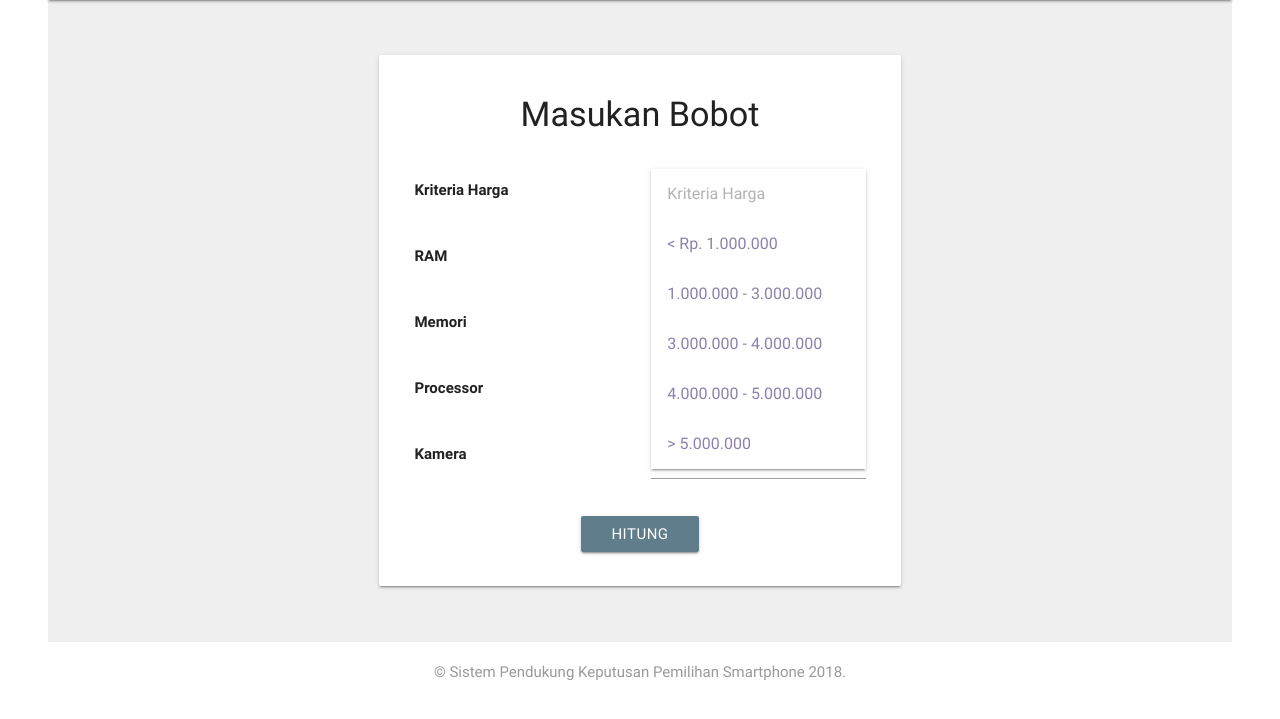
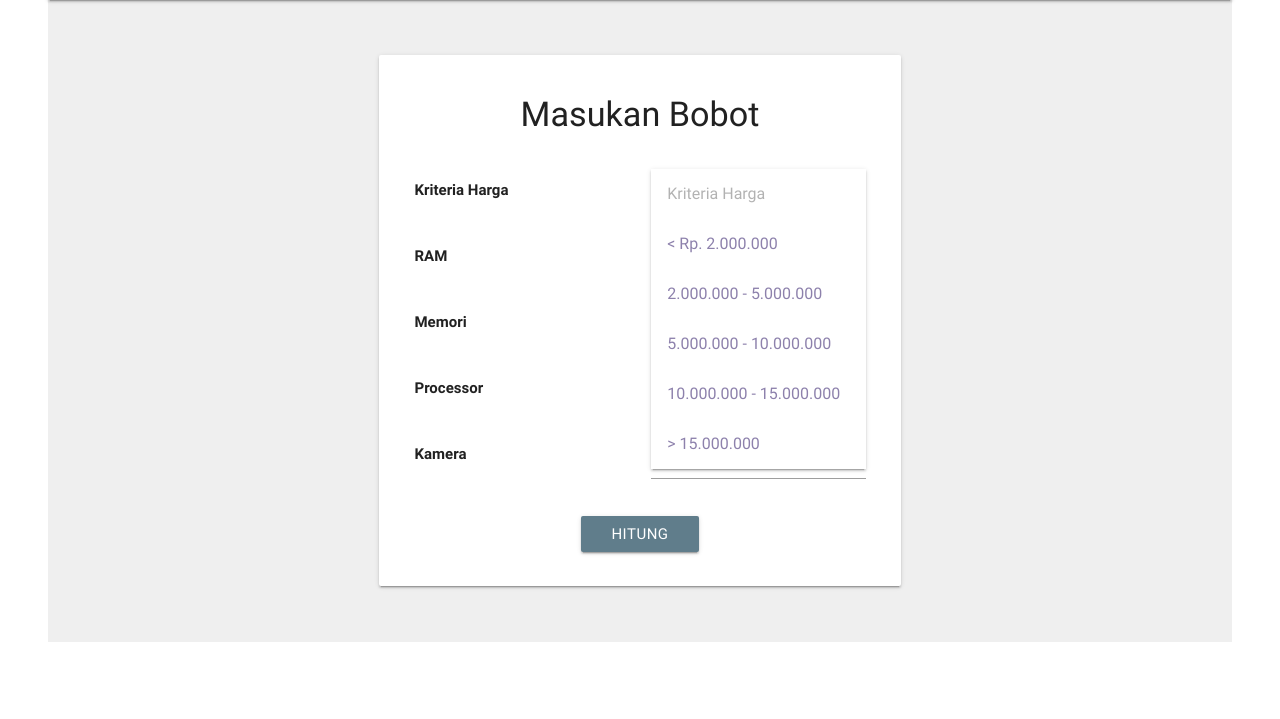
Before and after one commit to Hapsarip/hape.sis, a PHP site: page /rekomendasi.php in a window 1280 px wide, after a click on "Kriteria Harga". Shown: the part 64-783 px from the top of the page. Run offline with PHP 8.4, Linux system fonts and the light colour scheme; some libraries are stand-ins or nearby versions.

Commit message:
fixing logic in rekomendasi.js

```diff
--- a/rekomendasi.php
+++ b/rekomendasi.php
@@ -65,11 +65,11 @@
                                                             <div class="col s6">
                                                                 <select required name="harga">
                                                                     <option value = "" disabled selected style="color: #eceff1;"><i>Kriteria Harga</i></option>
-                                                                    <option value = "5">< Rp. 1.000.000</option>
-                                                                    <option value = "4">1.000.000 - 3.000.000</option>
-                                                                    <option value = "3">3.000.000 - 4.000.000</option>
-                                                                    <option value = "2">4.000.000 - 5.000.000</option>
-                                                                    <option value = "1">> 5.000.000</option>
+                                                                    <option value = "5">< Rp. 2.000.000</option>
+                                                                    <option value = "4">2.000.000 - 5.000.000</option>
+                                                                    <option value = "3">5.000.000 - 10.000.000</option>
+                                                                    <option value = "2">10.000.000 - 15.000.000</option>
+                                                                    <option value = "1">> 15.000.000</option>
                                                                 </select>
                                                             </div>
 
@@ -79,11 +79,11 @@
                                                             <div class="col s6">
                                                                 <select required name="ram">
                                                                     <option value = "" disabled selected>Kriteria RAM</option>
-                                                                    <option value = "1">0 - 1 Gb</option>
-                                                                    <option value = "2">2 Gb</option>
-                                                                    <option value = "3">3 Gb</option>
-                                                                    <option value = "4">4 Gb</option>
-                                                                    <option value = "5">> 5 Gb</option>
+                                                                    <option value = "1">1 - 3 Gb</option>
+                                                                    <option value = "2">4 - 6 Gb</option>
+                                                                    <option value = "3">7 - 9 Gb</option>
+                                                                    <option value = "4">10 - 12 Gb</option>
+                                                                    <option value = "5">> 12 Gb</option>
                                                                 </select>
                                                             </div>
 
@@ -93,11 +93,11 @@
                                                             <div class="col s6">
                                                                 <select required name="memori">
                                                                     <option value = "" disabled selected>Kriteria Penyimpanan</option>
-                                                                    <option value = "1">0 - 4 Gb</option>
-                                                                    <option value = "2">8 Gb</option>
-                                                                    <option value = "3">16 Gb</option>
-                                                                    <option value = "4">32 Gb</option>
-                                                                    <option value = "5">> 32 Gb</option>
+                                                                    <option value = "1">32 Gb</option>
+                                                                    <option value = "2">64 Gb</option>
+                                                                    <option value = "3">128 Gb</option>
+                                                                    <option value = "4">256 Gb</option>
+                                                                    <option value = "5">512 Gb</option>
                                                                 </select>
                                                             </div>
 
@@ -107,9 +107,9 @@
                                                             <div class="col s6">
                                                                 <select required name="processor">
                                                                     <option value = "" disabled selected>Kriteria Processor</option>
-                                                                    <option value = "1">Dualcore</option>
-                                                                    <option value = "3">Quadcore</option>
-                                                                    <option value = "5">Octacore</option>
+                                                                    <option value = "1">Quadcore</option>
+                                                                    <option value = "3">Octacore</option>
+                                                                    <option value = "5">Hexacore</option>
                                                                 </select>
                                                             </div>
 
@@ -119,9 +119,11 @@
                                                             <div class="col s6">
                                                                 <select required name="kamera">
                                                                     <option value = "" disabled selected>Kriteria Kamera</option>
-                                                                    <option value = "1">0 - 8 Mp</option>
-                                                                    <option value = "3">8 - 13 Mp</option>
-                                                                    <option value = "5">>13 Mp</option>
+                                                                    <option value = "1">< 8 Mp</option>
+                                                                    <option value = "2">8 - 12 Mp</option>
+                                                                    <option value = "3">13 - 20 Mp</option>
+                                                                    <option value = "4">21 - 50 Mp</option>
+                                                                    <option value = "5">> 50 Mp</option>
                                                                 </select>
                                                             </div>
 
@@ -144,13 +146,6 @@
 
     <!-- Body End -->
 
-    <!-- Footer Start -->
-	<div class="footer-copyright" style="padding: 0px 0px; background-color: white">
-      <div class="container">
-        <p align="center" style="color: #999">&copy; Sistem Pendukung Keputusan Pemilihan Smartphone 2018.</p>
-      </div>
-    </div>
-    <!-- Footer End -->
     <script type="text/javascript">
 	  $(document).ready(function(){
 	      $('.parallax').parallax();
```
Also changed, not shown: Database Baru/data_hp.sql (+15 -15 lines), daftar_hp.php (+0 -7 lines), hasil.php (+0 -7 lines), index.php (+0 -7 lines).
